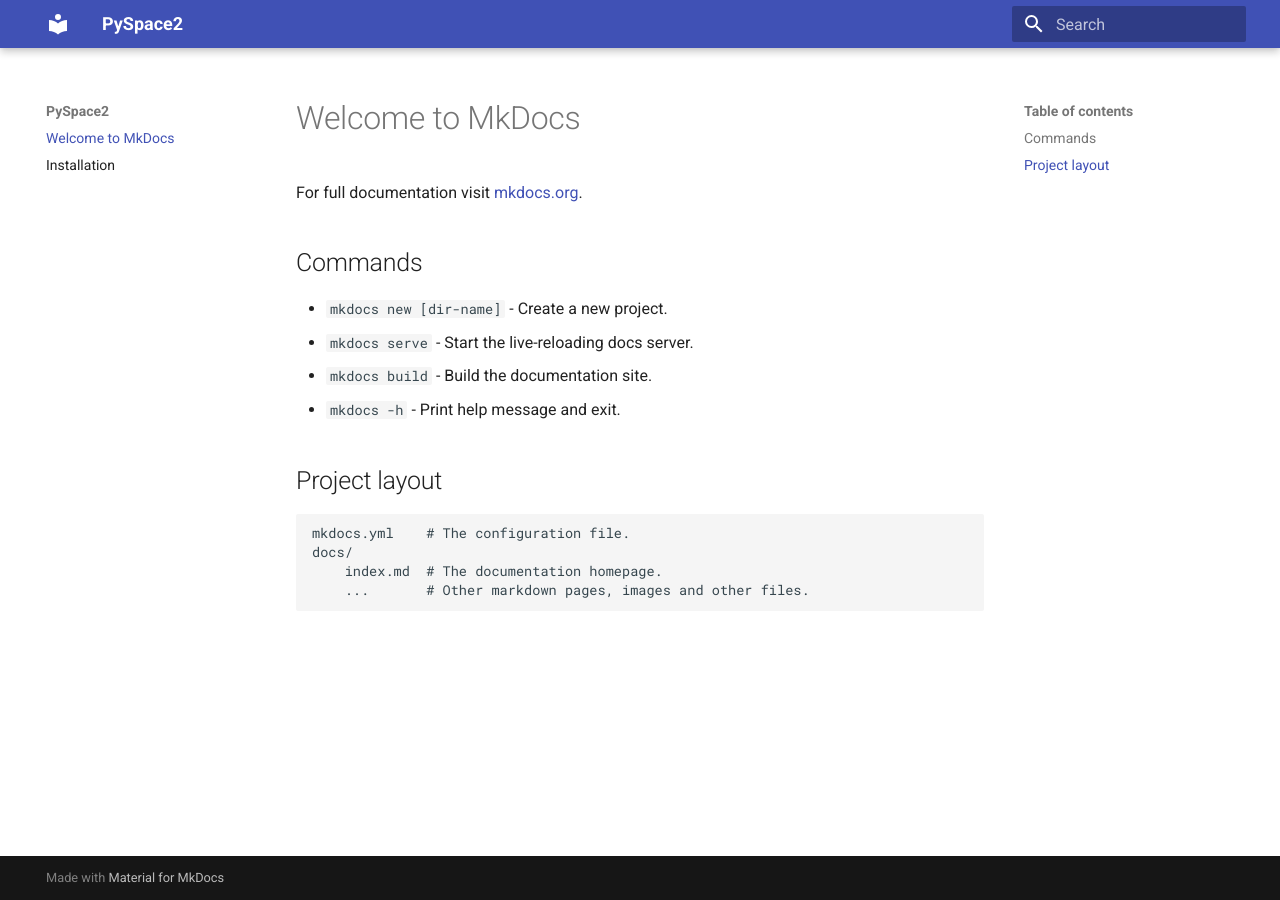
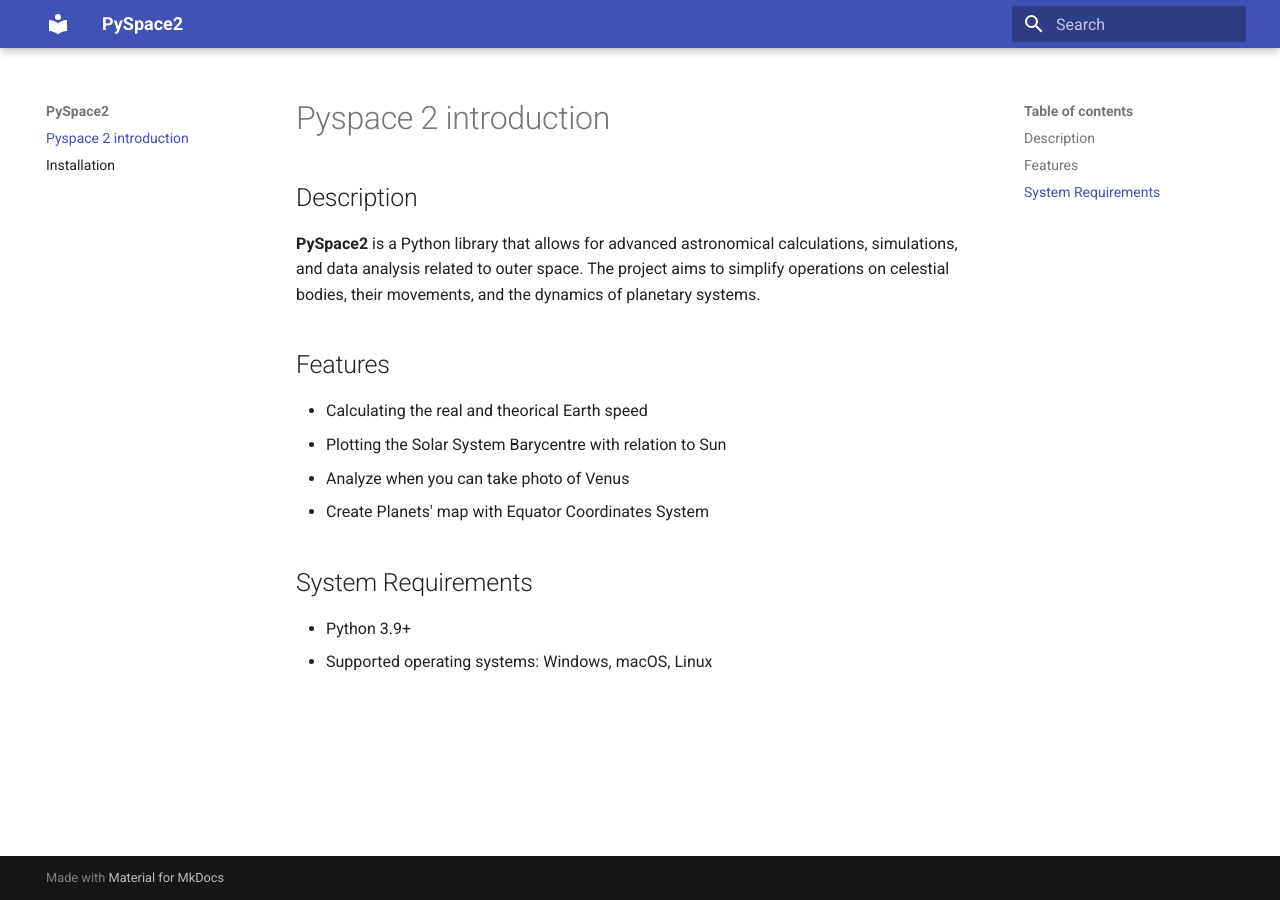
Before and after one commit to Kyrtap1309/PySpace2, an MkDocs documentation site: the page built from docs/index.md, in a window 1280 px wide. Built offline with MkDocs 1.6.1 and Material for MkDocs 9.7.7, drawn with Linux system fonts in a browser that asks for light colours.

Commit message:
Add Index page to docs

```diff
--- a/docs/index.md
+++ b/docs/index.md
@@ -1,17 +1,17 @@
-# Welcome to MkDocs
+# Pyspace 2 introduction
 
-For full documentation visit [mkdocs.org](https://www.mkdocs.org).
+## Description
 
-## Commands
+**PySpace2** is a Python library that allows for advanced astronomical calculations, simulations, and data analysis related to outer space. The project aims to simplify operations on celestial bodies, their movements, and the dynamics of planetary systems.
 
-* `mkdocs new [dir-name]` - Create a new project.
-* `mkdocs serve` - Start the live-reloading docs server.
-* `mkdocs build` - Build the documentation site.
-* `mkdocs -h` - Print help message and exit.
+## Features
 
-## Project layout
+- Calculating the real and theorical Earth speed
+- Plotting the Solar System Barycentre with relation to Sun
+- Analyze when you can take photo of Venus
+- Create Planets' map with Equator Coordinates System
 
-    mkdocs.yml    # The configuration file.
-    docs/
-        index.md  # The documentation homepage.
-        ...       # Other markdown pages, images and other files.
+## System Requirements
+
+- Python 3.9+
+- Supported operating systems: Windows, macOS, Linux
```
